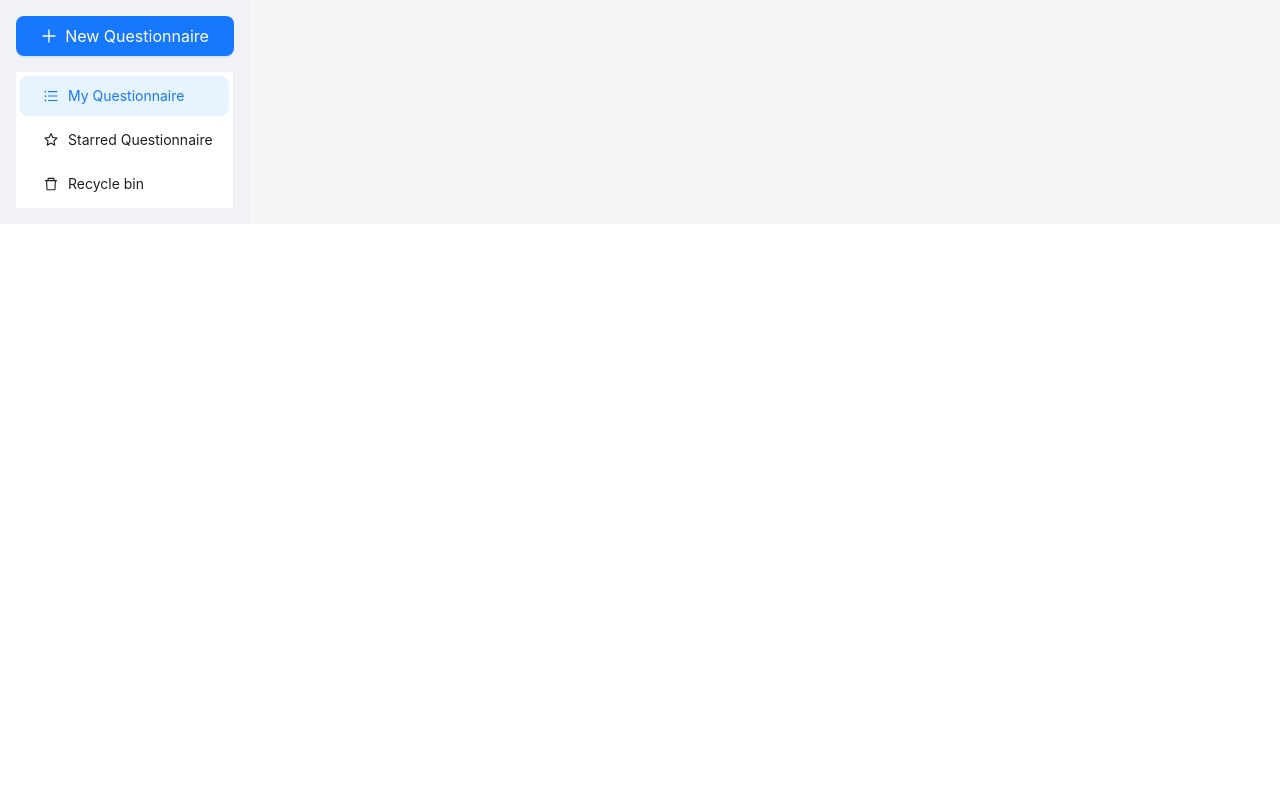
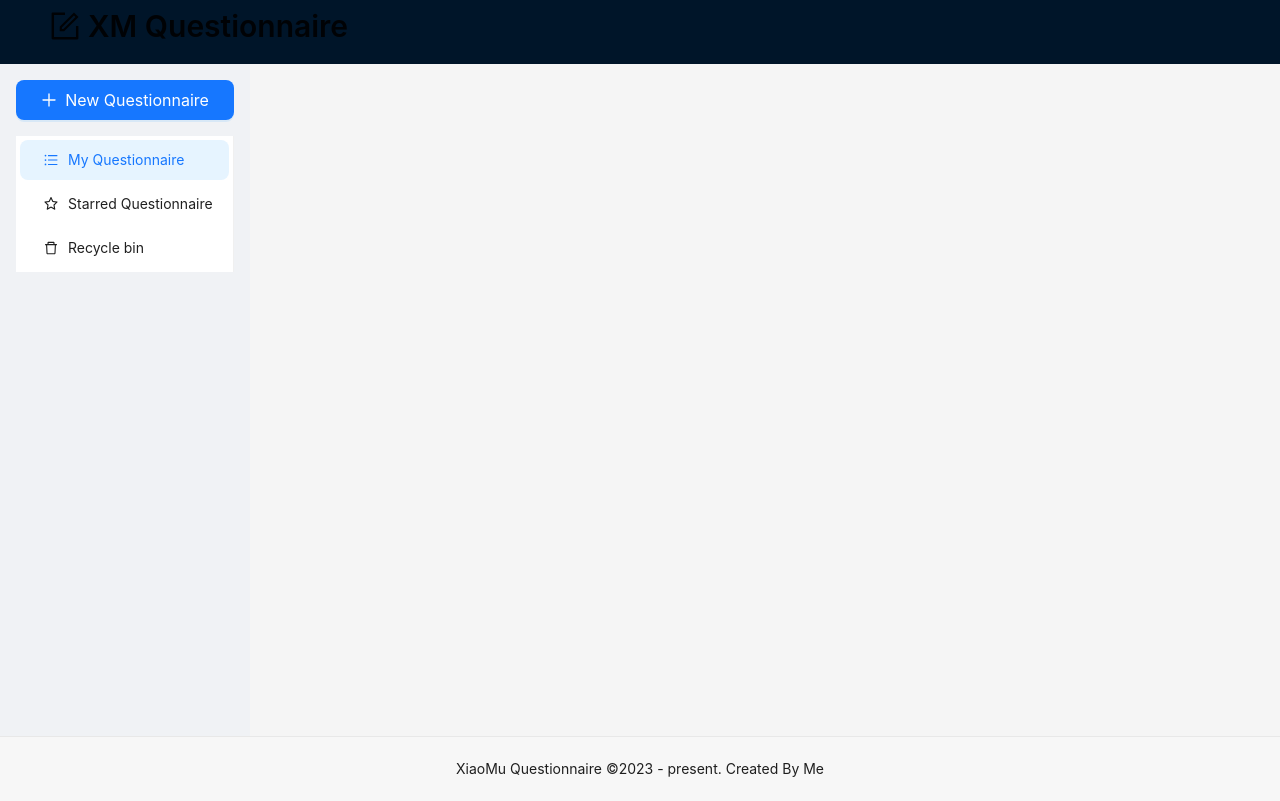
Before and after one commit to Don-Up/survey-star, a React (Create React App) app: page /manage in a window 1280 px wide. Built offline with nearby package versions, Linux system fonts and the light colour scheme.

Commit message:
FEAT: Developed a logo component.

```diff
--- a/src/App.tsx
+++ b/src/App.tsx
@@ -5,7 +5,7 @@ import {RouterProvider} from "react-router-dom";
 import router from "./router"; // Import normalize.css first
 
 function App() {
-    useTitle("surveys")
+    useTitle("questionnaire")
 
     return (
         <RouterProvider router={router}></RouterProvider>
--- /dev/null
+++ b/src/components/Logo/index.tsx
@@ -0,0 +1,24 @@
+import React from "react";
+import {Space, Typography} from "antd";
+import {FormOutlined} from "@ant-design/icons";
+import {useTranslationHelper} from "../../hook/useTranslationHelper";
+import {Link} from "react-router-dom";
+
+const {Title} = Typography
+const Logo:React.FC = () => {
+
+   const t = useTranslationHelper()
+
+  return (<div>
+      <Link to={"/"}>
+          <Space direction={"horizontal"}>
+              <Title level={2}>
+                  <FormOutlined/>
+              </Title>
+              <Title level={2}>{t("xm_questionnaire")}</Title>
+          </Space>
+      </Link>
+  </div>)
+}
+
+export default Logo
--- /dev/null
+++ b/src/hook/useTranslationHelper.ts
@@ -0,0 +1,7 @@
+// src/hooks/useTranslationHelper.js
+import { useTranslation } from 'react-i18next';
+
+export const useTranslationHelper = () => {
+    const { t } = useTranslation();
+    return t;
+};
--- a/src/i18n.js
+++ b/src/i18n.js
@@ -9,12 +9,14 @@ i18n
             en: {
                 translation: {
                     enter_keywords: "Enter keywords",
+                    xm_questionnaire: "XM Questionnaire",
                     // Add more translations here
                 }
             },
             cn: {
                 translation: {
                     enter_keywords: "输入关键字",
+                    xm_questionnaire: "小木问卷",
                     // Add more translations here
                 }
             },
--- a/src/layouts/main-layout/index.tsx
+++ b/src/layouts/main-layout/index.tsx
@@ -4,11 +4,12 @@ import {Outlet} from "react-router-dom";
 import {Layout} from "antd";
 import {Content, Footer, Header} from "antd/es/layout/layout";
 import styles from "./index.module.css"
+import Logo from "../../components/Logo";
 
 const MainLayout: React.FC = () => {
     return (<Layout>
         <Header className={styles.header}>
-            <div>Logo</div>
+            <Logo/>
             <div className={"ml-auto"}>Login</div>
         </Header>
         <Content className={styles.content}>
--- a/src/layouts/manage-layout/index.tsx
+++ b/src/layouts/manage-layout/index.tsx
@@ -1,12 +1,16 @@
 import React, {useState} from "react";
 import {Button, Layout, Menu, message} from "antd";
-import {DeleteOutlined, PlusOutlined, StarOutlined, UnorderedListOutlined} from "@ant-design/icons";
+import {DeleteOutlined, FormOutlined, PlusOutlined, StarOutlined, UnorderedListOutlined} from "@ant-design/icons";
 import {Link, Outlet, useLocation, useNavigate} from "react-router-dom";
-import Sider from "antd/es/layout/Sider";
-import {Content} from "antd/es/layout/layout";
 import {createQuestionnaireService} from "../../services/questionnaire";
 import {useRequest} from "ahooks";
+import Logo from "../../components/Logo";
+import Title from "antd/es/skeleton/Title";
 import {calc} from "antd/es/theme/internal";
+import styles from "../main-layout/index.module.css";
+
+const { Header, Footer, Content,
+    Sider } = Layout;
 
 const SurveyManage:React.FC = () => {
     const nav = useNavigate()
@@ -26,7 +30,10 @@ const SurveyManage:React.FC = () => {
     })
 
     return  <Layout>
-        {/* Sider */}
+        <Header>
+            <Logo/>
+        </Header>
+        <Layout style={{height: "calc(100vh - 64px*2)"}}>
             <Sider width={250} style={{ backgroundColor: "#f0f2f5", padding: "16px" }}>
                 {/* 新建问卷按钮 */}
                 <Button
@@ -67,6 +74,8 @@ const SurveyManage:React.FC = () => {
                 <Outlet/>
             </Content>
         </Layout>
+        <Footer className={styles.footer}>XiaoMu Questionnaire &copy;2023 - present. Created By Me</Footer>
+    </Layout>
 }
 
 export default SurveyManage
--- a/src/pages/manage/list/index.tsx
+++ b/src/pages/manage/list/index.tsx
@@ -100,7 +100,7 @@ const List: React.FC = () => {
     };
 
     return (
-        <div className="mx-auto p-6 bg-white shadow-md rounded-lg h-screen">
+        <div className="mx-auto p-6 bg-white shadow-md rounded-lg h-full">
             <div className={"flex justify-between"}>
                 <h1 className="text-xl font-bold mb-6">Questionnaire List</h1>
                 <ListSearch/>
--- a/src/pages/manage/star/index.tsx
+++ b/src/pages/manage/star/index.tsx
@@ -91,11 +91,11 @@ const Star: React.FC = () => {
     };
 
     return (
-        <div className="max-w-4xl mx-auto p-6 bg-white shadow-md rounded-lg h-screen">
+        <div className="mx-auto py-6 px-6 bg-white shadow-md rounded-lg h-full">
             <h1 className="text-xl font-bold mb-6">问卷列表</h1>
 
             {/* 问卷列表 */}
-            <div className="space-y-6">
+            <div className="space-y-6 w-[50vw] min-w-[500px]">
                 {surveys.length === 0 && <Empty description={"暂无数据"}/> }
                 {surveys.length > 0 && surveys.map((survey) => (
                     <div key={survey.id} className="p-4 border rounded-lg hover:shadow">
--- a/src/pages/manage/trash/index.tsx
+++ b/src/pages/manage/trash/index.tsx
@@ -94,7 +94,7 @@ const Trash: React.FC = () => {
     ];
 
     return (
-        <div className="p-6 bg-white shadow-md rounded-lg h-screen">
+        <div className="p-6 bg-white shadow-md rounded-lg h-full">
             {/* 标题和操作按钮 */}
             <div className="flex justify-between items-center mb-4">
                 <h1 className="text-xl font-bold">回收站</h1>
```
Also changed, not shown: 1 other file (tests, documents, lock files or other folders). Lines whose indentation alone changed are shown as unchanged.
